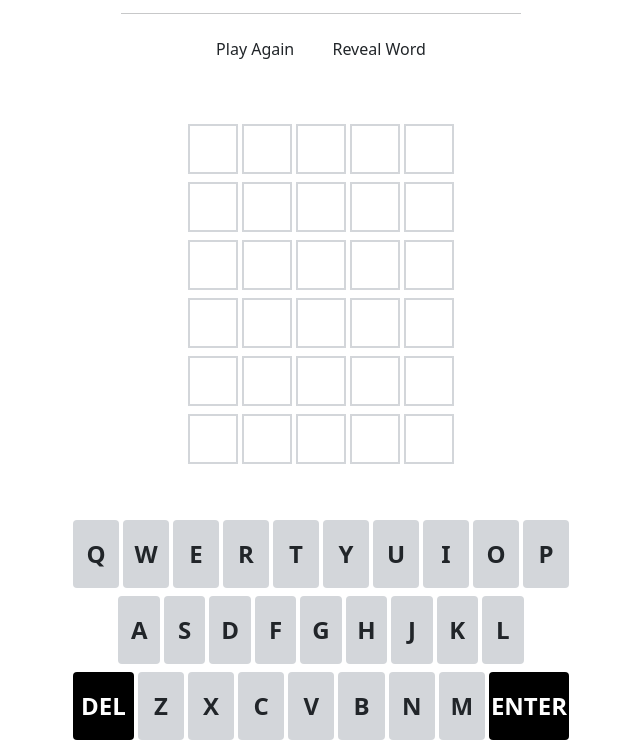
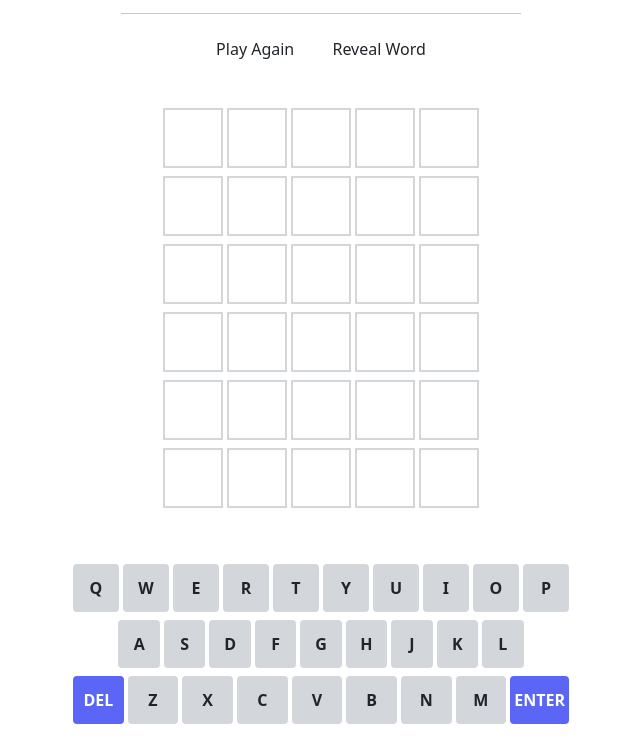
Before and after one commit to tsflores/wordle_clone, a website: page public/index.html in a window 1280 px wide. Shown: the part 70-818 px from the top of the page, without its empty margins (319-959 px from the left). Drawn offline with nearby package versions, Linux system fonts and the light colour scheme; no server answers.

Commit message:
minor style changes

```diff
--- a/public/styles/styles.css
+++ b/public/styles/styles.css
@@ -28,12 +28,12 @@ body {
     font-family: var(--page-font-family);
     font-weight: bold;
     color: #212529;
-    margin-bottom: 1rem;
+    /* margin-bottom: 1rem; */
 }
 
-.game-controls {
+/* .game-controls {
     margin-bottom: 1rem;
-}
+} */
 
 #answer {
     color: var(--btn-hover);
@@ -84,14 +84,14 @@ hr{
 }
 
 .tiles {
-    width: 30px;
-    height: 30px;
+    width: 60px;
+    height: 60px;
     border: 2px solid var(--tile-border-color);
     display: flex;
     align-items: center;
     justify-content: center;
     font-weight: bold;
-    font-size: 1.5rem;
+    font-size: 2rem;
     background-color: white;
 }
 
@@ -121,9 +121,9 @@ hr{
     text-transform: uppercase;
     font-size: 1rem;
     width: 80px;
-    height: 100%;
-    /* max-width: 2.5rem;
-    min-height: 2.5rem; */
+    height: 80%;
+    max-width: 100px;
+    min-height: 2.5rem;
 }
 
 .key[id="Enter"],
@@ -132,7 +132,7 @@ hr{
     /* max-width: 6rem; */
     /* font-size: 1rem;
     height: 100%; */
-    background-color: black;
+    background-color: var(--btn-color);
     color: white;
 }
 
@@ -183,7 +183,7 @@ hr{
 
 
 /* Responsive adjustments */
-@media (min-width: 768px) {
+/* @media (min-width: 768px) {
     .game-board {
         max-width: 450px;
     }
@@ -197,13 +197,13 @@ hr{
     .key {
         font-size: 1.5rem;
         padding: 1rem 0.5rem;
-        /* min-height: 3rem; */
+        min-height: 3rem;
     }
 
-    /* .key[id="Enter"],
+    .key[id="Enter"],
     .key[id="Backspace"] {
         font-size: 0.875rem;
-    } */
+    }
 }
 
 @media (min-width: 992px) {
@@ -216,4 +216,4 @@ hr{
         height: 50px;
         font-size: 2.25rem;
     }
-}
+} */
```
